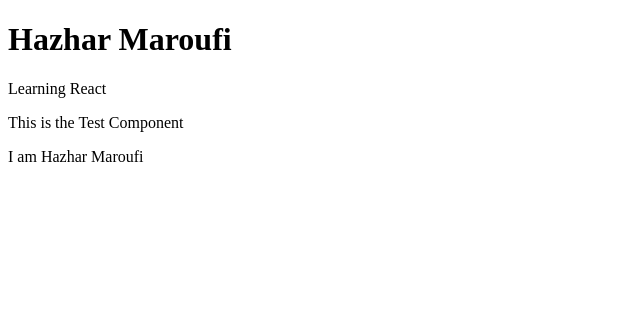
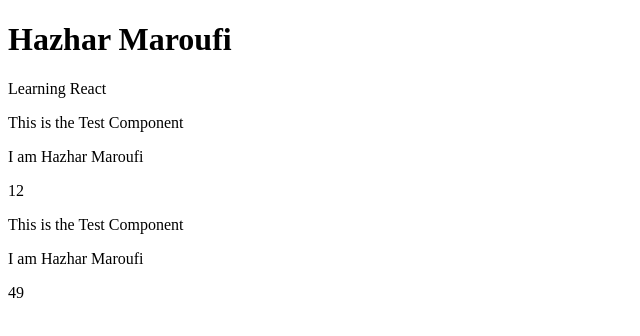
Before and after one commit to hazharmaroufi/reactCourse, a React (Vite) app: page / in a window 1280 px wide. Shown: the top 336 px of the page, without its empty margins (0-640 px from the left). Built offline with nearby package versions, Linux system fonts and the light colour scheme.

Commit message:
reuseble components

```diff
--- a/src/Test.jsx
+++ b/src/Test.jsx
@@ -1,9 +1,17 @@
 function Test() {
   return (
-    <div>
-      <p>This is the Test Component</p>
-      <span>I am Hazhar Maroufi</span>
-    </div>
+    <>
+      <div>
+        <p>This is the Test Component</p>
+        <span>I am Hazhar Maroufi</span>
+        <p>{Math.round(Math.random() * 100)}</p>
+      </div>
+      <div>
+        <p>This is the Test Component</p>
+        <span>I am Hazhar Maroufi</span>
+        <p>{Math.round(Math.random() * 100)}</p>
+      </div>
+    </>
   );
 }
 export default Test;
```
